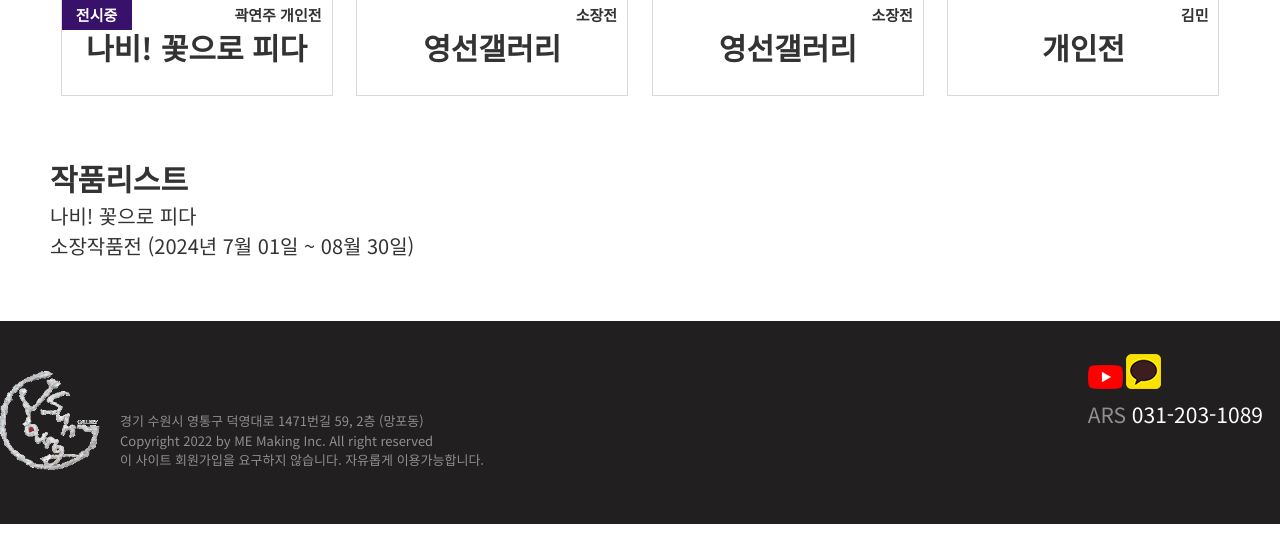
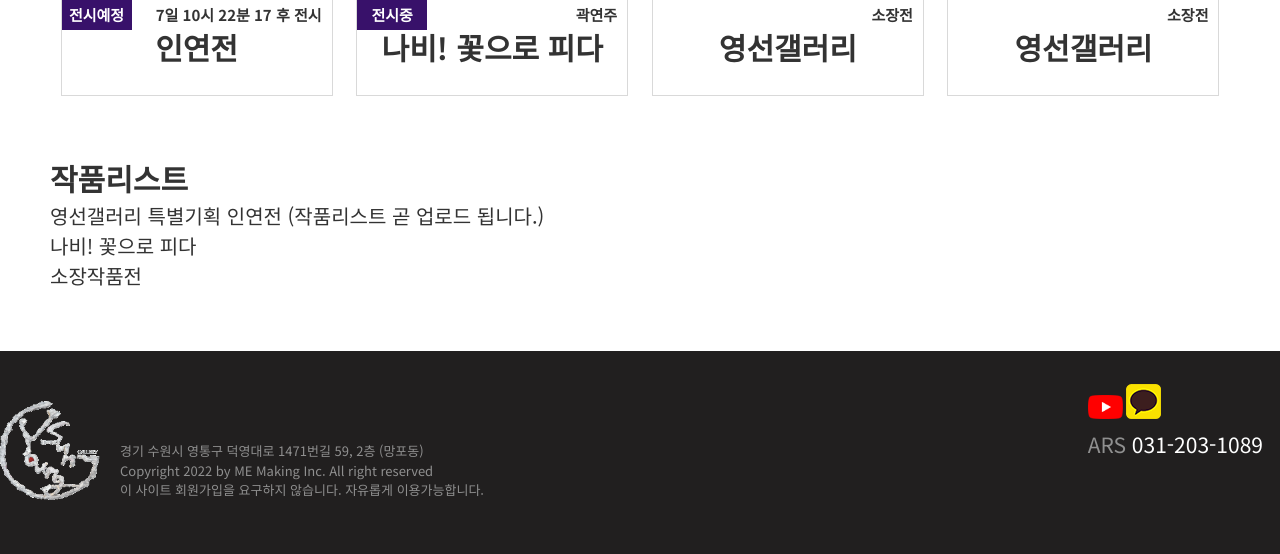
Before and after one commit to evepoi/youngsunData, a PHP site: page / in a window 1280 px wide. Shown: the part 761-1315 px from the top of the page. Before the commit the page ends 1285 px from the top, so only its background shows below. Run offline with PHP 8.4, Linux system fonts and the light colour scheme; some web fonts are replaced.

Commit message:
2024.09.27

```diff
--- a/html/Poster_exhing.php
+++ b/html/Poster_exhing.php
@@ -1,4 +1,14 @@
 <div class="chart_cont1">
+    <div>
+        <div class="poster">
+            <figure>
+                <img src="https://github.com/evepoi/youngsun_img/blob/master/img/exh/exh_main_2024_10_05.png?raw=true" alt="2024.10.05.전시">
+            </figure>
+        </div>
+        <div class="infor">
+            <h3><span id="Start_Exh"></span><strong>인연전</strong><em  id="artlist1"></em><!--<em>영선갤러리</em></h3>-->
+        </div>
+    </div>
     <div>
         <div class="poster">
             <figure>
@@ -6,7 +16,7 @@
             </figure>
         </div>
         <div class="infor">
-            <h3><span id="Start_Exh"></span><strong>나비! 꽃으로 피다</strong><em  id="artlist1"></em><!--<em>곽연주</em></h3>-->
+            <h3><span id="End_Exh"></span><strong>나비! 꽃으로 피다</strong><em>곽연주</em></h3>
         </div>
     </div>
     <div>
@@ -16,7 +26,7 @@
             </figure>
         </div>
         <div class="infor">
-            <h3><span id="End_Exh"></span><strong>영선갤러리</strong><em>소장전</em></h3>
+            <h3></span><strong>영선갤러리</strong><em>소장전</em></h3>
         </div>
     </div>
     <div>
@@ -29,15 +39,5 @@
             <h3><strong>영선갤러리</strong><em>소장전</em></h3>
         </div>
     </div>
-    <div>
-        <div class="poster">
-            <figure>
-                <img src="https://github.com/evepoi/youngsun_img/blob/master/img/exh/exh_main_2024_03_28.png?raw=true" alt="2024.03.28.전시">
-            </figure>
-        </div>
-        <div class="infor">
-            <h3></span><strong>개인전</strong><em>김민</em></h3>
-        </div>
-    </div>
 </div>
 <!--전시 포스터-->
--- a/html/exhibition_list.php
+++ b/html/exhibition_list.php
@@ -1,7 +1,8 @@
 <div class="exhibition_list">
     <!--<li><a href="exhibition3.php">영감의 시작 - Drawing</a></li>-->
+    <li><a>영선갤러리 특별기획 인연전</a></li>
     <li><a href="exhibition4.php">나비! 꽃으로 피다 (9월 02일 ~ 9월 30일) </a></li>
-    <li><a href="exhibition3.php">소장작품전(7월 01일 ~ 8월 30일) </a></li>
+    <li><a href="exhibition3.php">소장작품전</a></li>
     <li><a href="exhibition2.php">달항아리 특별전</a></li>
     <li><a href="exhibition1.php">박영학 작가 초대전</a></li>
 </div>
--- a/html/header.php
+++ b/html/header.php
@@ -10,7 +10,7 @@
             <nav class="nav">
                 <ul class="clearfix">
                     <li><a href="special_lecture8.php">특강</a></li>
-                    <li><a href="exhibition3.php">전시</a></li>
+                    <li><a href="exhibition4.php">전시</a></li>
                     <li><a href="column.php">컬럼</a></li>
                     <li><a href="history.php">기록</a></li>
                 </ul>
--- a/html/history_home.php
+++ b/html/history_home.php
@@ -2,6 +2,7 @@
     <h3>
         <div id="count_history"></div>
         <!-- 2024.09.02. ~ 2024.09.30. ｜ 나비! 꽃으로 피다<br> 추가들어올 전시일정.-->
+        2024.09.02. ~ 2024.09.30. ｜ 나비! 꽃으로 피다<br>
         2024.05.03. ~ 2024.08.30. ｜ 영선갤러리 작품 소장전<br>
         2024.03.28. ~ 2024.04.27. ｜ 김민 개인전<br>
         2023.01.08. ~ 2024.02.29. ｜ 영선갤러리 소장전<br>
--- a/html/history_home_poster.php
+++ b/html/history_home_poster.php
@@ -1,6 +1,7 @@
 <h2>포스터</h2>
     <figure>
         <!-- <img src="https://github.com/evepoi/youngsun_img/blob/master/img/exh/exh_main_2024_09_02.png?raw=true" alt="2024.09.02.전시"> 신규 추가 포스터 추가 기입요망.-->
+        <img src="https://github.com/evepoi/youngsun_img/blob/master/img/exh/exh_main_2024_10_05.png?raw=true" alt="2024.10.05.전시">
         <img src="https://github.com/evepoi/youngsun_img/blob/master/img/exh/exh_main_2024_09_02.png?raw=true" alt="2024.09.02.전시">
         <img src="https://github.com/evepoi/youngsun_img/blob/master/img/exh/exh_main_2024_07_01.png?raw=true" alt="2024.07.01.전시">
         <img src="https://github.com/evepoi/youngsun_img/blob/master/img/exh/exh_main_2024_05_03.png?raw=true" alt="2024.05.03.전시">
--- a/html/index.php
+++ b/html/index.php
@@ -20,8 +20,9 @@
                     </div>
                     <div class="poster_artlist">
                         <h3>작품리스트</h3>
+                        <a><h4>영선갤러리 특별기획 인연전 (작품리스트 곧 업로드 됩니다.)</h4></a>
                         <a href="exhibition4.php"><h4>나비! 꽃으로 피다</h4></a>
-                        <a href="exhibition3.php"><h4>소장작품전 (2024년 7월 01일 ~ 08월 30일)</h4></a>
+                        <a href="exhibition3.php"><h4>소장작품전</h4></a>
                     </div>
                 </div>
             </div>
--- a/html/js/End_Exh_counter.js
+++ b/html/js/End_Exh_counter.js
@@ -1,7 +1,7 @@
 //타이머 전시 예정
 function counter(){
     //var dday = new Date("Apr 7,2018,09:00:00").getTime(); //디데이
-            var dday = new Date("2024-08-30 00:00:00").getTime(); //디데이
+            var dday = new Date("2024-09-30 00:00:00").getTime(); //디데이
             setInterval(function(){
                 var now = new Date(); //현재 날짜 가져오기
                 var distance = dday - now;
--- a/html/js/Start_Exh_counter1.js
+++ b/html/js/Start_Exh_counter1.js
@@ -1,7 +1,7 @@
 //타이머 전시 예정
 function counter(){
     //var dday = new Date("Apr 7,2018,09:00:00").getTime(); //디데이
-            var dday = new Date("2024-09-02 00:00:00").getTime(); //디데이
+            var dday = new Date("2024-10-05 00:00:00").getTime(); //디데이
             setInterval(function(){
                 var now = new Date(); //현재 날짜 가져오기
                 var distance = dday - now;
@@ -15,8 +15,8 @@ function counter(){
                 }
                 if (distance<0) {
                     $('#Start_Exh').html('전시중');
-                    $('#artlist1').html('곽연주 개인전');
-                    $('#count_history').html('2024.09.02. ~ 2024.09.30. ｜ 나비! 꽃으로 피다'); //기록내용
+                    $('#artlist1').html('영선갤러리 특별전');
+                    $('#count_history').html('2024.10.05. ~ 2024.12.31. ｜ 영선갤러리 특별기획 인연전'); //기록내용
                 } else {
                     if (d>0) {
                         view = view+d +'일 ';
@@ -29,7 +29,7 @@ function counter(){
                     }
                     $('#artlist1').html(view+s+' 후 전시');
                     $('#Start_Exh').html('전시예정');
-                    $('#count_history').html(view+s+'후 전시 ｜ 곽연주 개인전'); //기록내용
+                    $('#count_history').html(view+s+'후 전시 ｜ 영선갤러리 특별 기획 인연전'); //기록내용
                 }
             }, 1000);
         }
```
